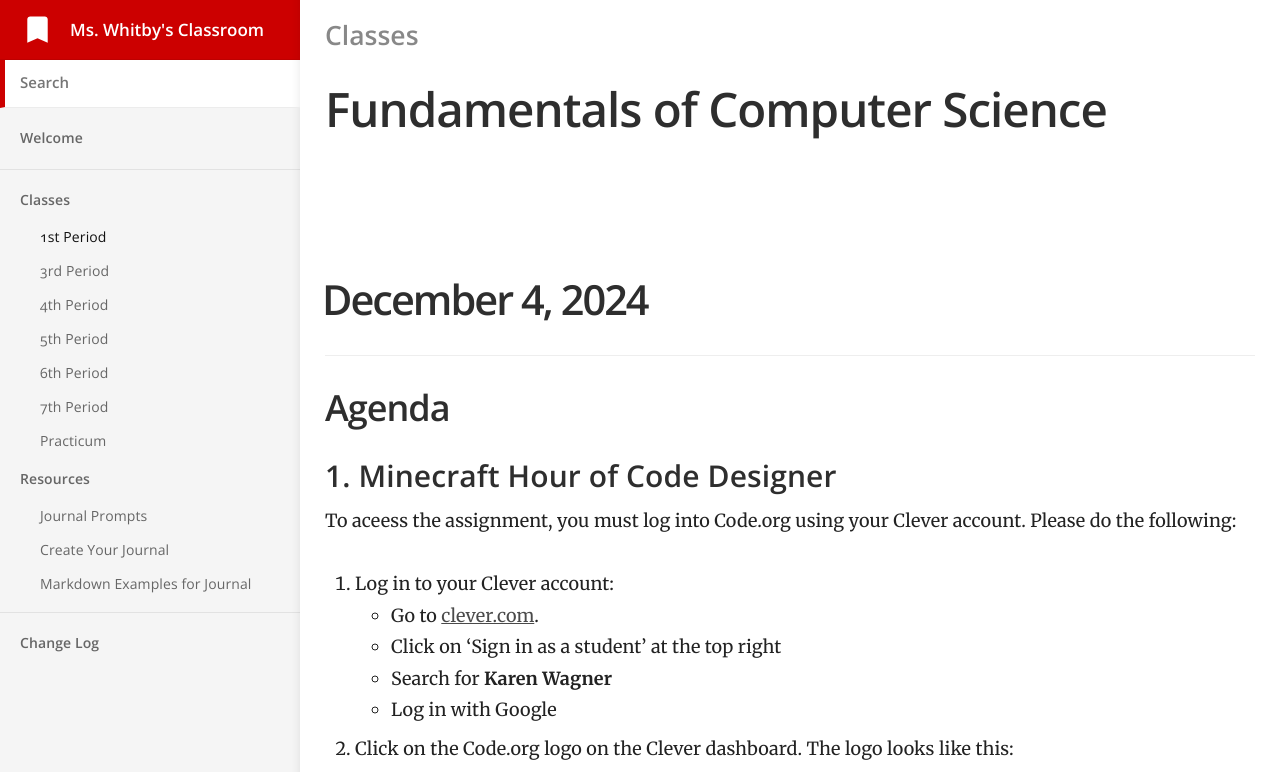
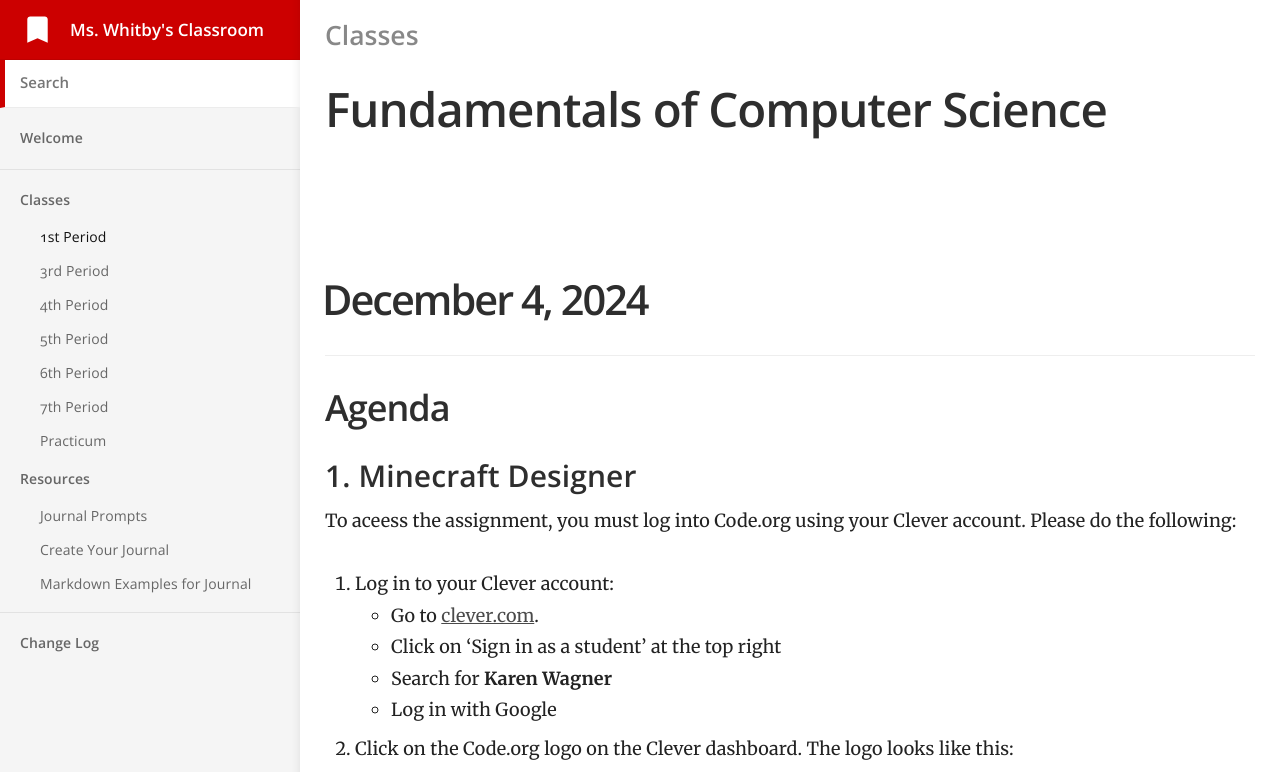
Before and after one commit to mswhitby/classroom, a Jekyll site: the page built from _docs/classes/1st.md, in a window 1280 px wide and 900 px high, cut to the strip 0-772 px from the top of the window. Built offline with Jekyll 4.4.1, drawn with Linux system fonts in a browser that asks for light colours.

Commit message:
Update 1st.md

```diff
--- a/_docs/classes/1st.md
+++ b/_docs/classes/1st.md
@@ -9,7 +9,7 @@ order: 1
 
 ## Agenda
 
-### 1. Minecraft Hour of Code Designer
+### 1. Minecraft Designer
 
 To aceess the assignment, you must log into Code.org using your Clever account. Please do the following:
 
```
